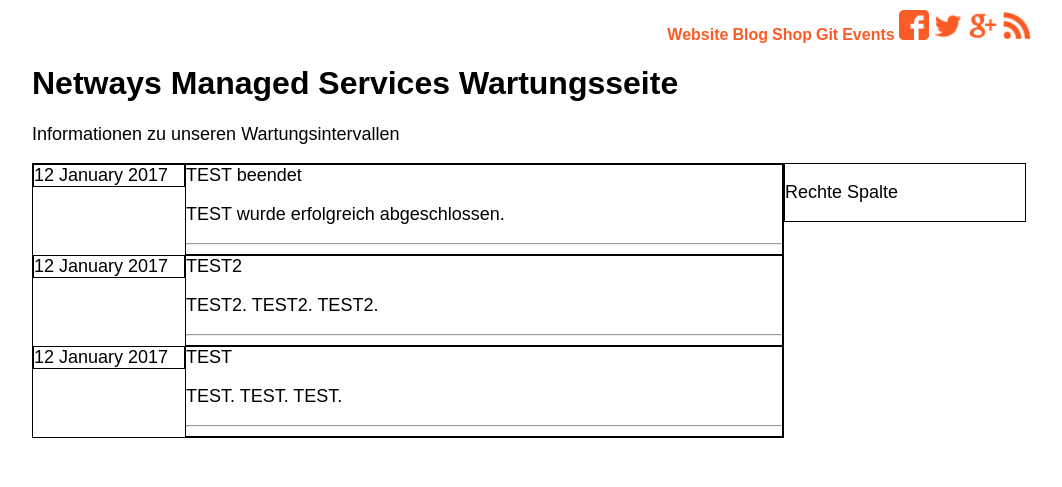
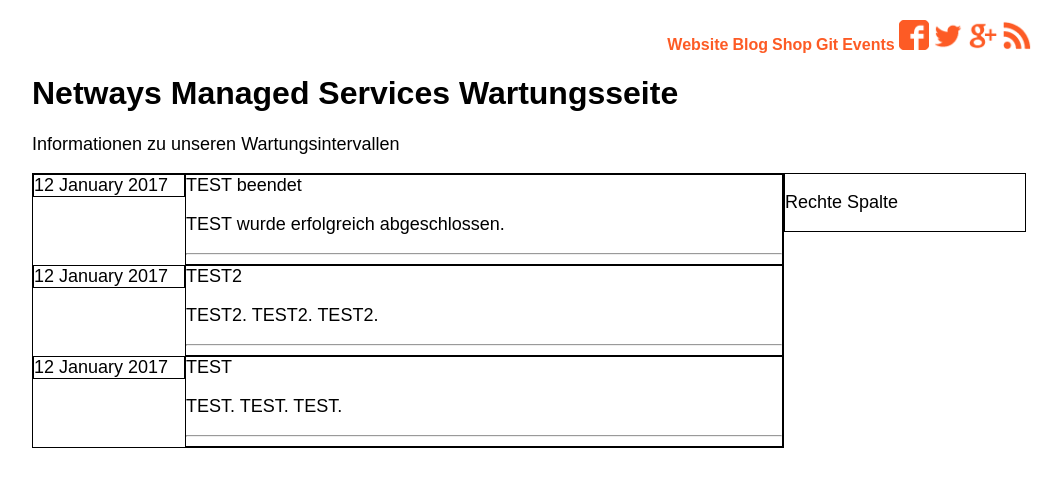
Before and after one commit to Storagegirl/storagegirl.github.io, a Jekyll site: the page built from index.html, in a window 1280 px wide. Shown: the top 487 px of the page, without its empty margins (108-1170 px from the left). Built offline with Jekyll 4.4.1, drawn with Linux system fonts in a browser that asks for light colours.

Commit message:
Update main.css

```diff
--- a/css/main.css
+++ b/css/main.css
@@ -32,12 +32,12 @@ a {
 
 .boxsocial {
     text-align: right;
-    margin-top: 10px;
+    margin-top: 20px;
     width: 100%;
 }
 
 .boxheader {
-    margin-top: 10px;
+    margin-top: 20px;
     width: 100%;
 }
 
```
